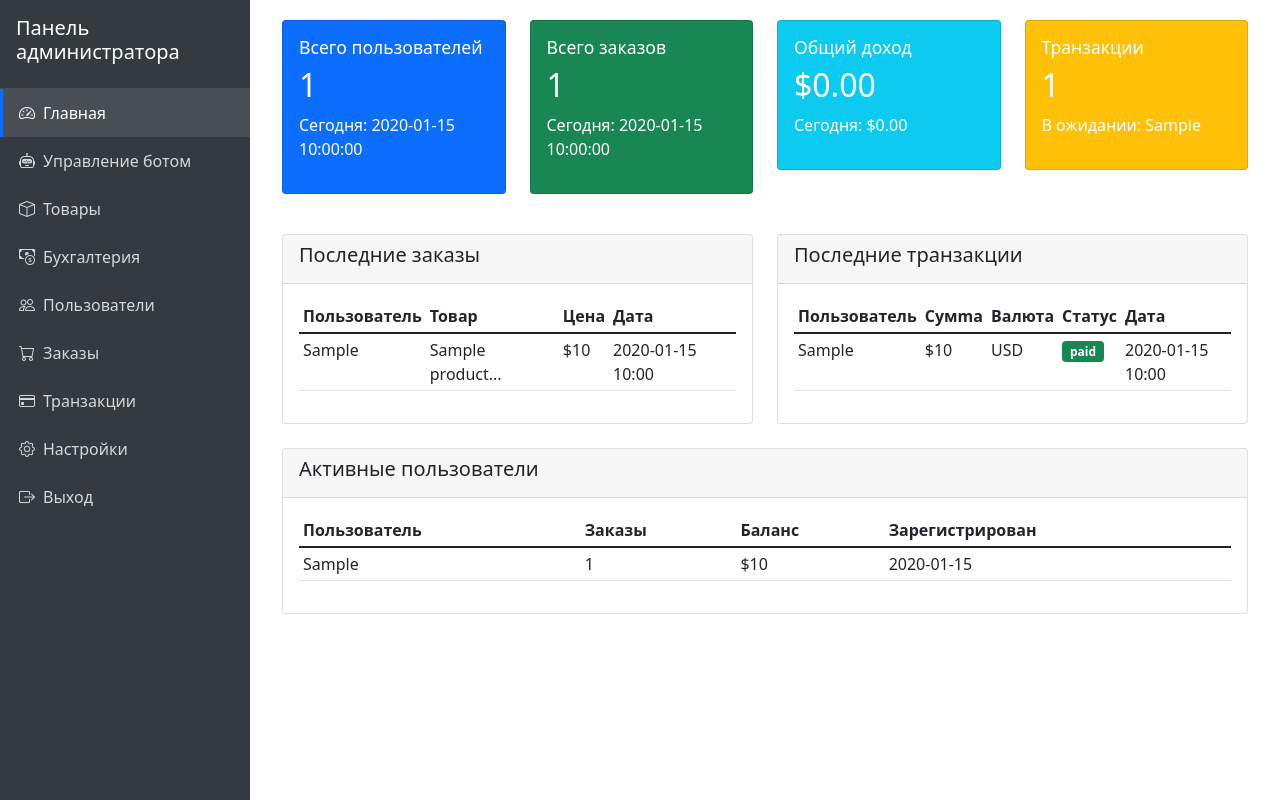
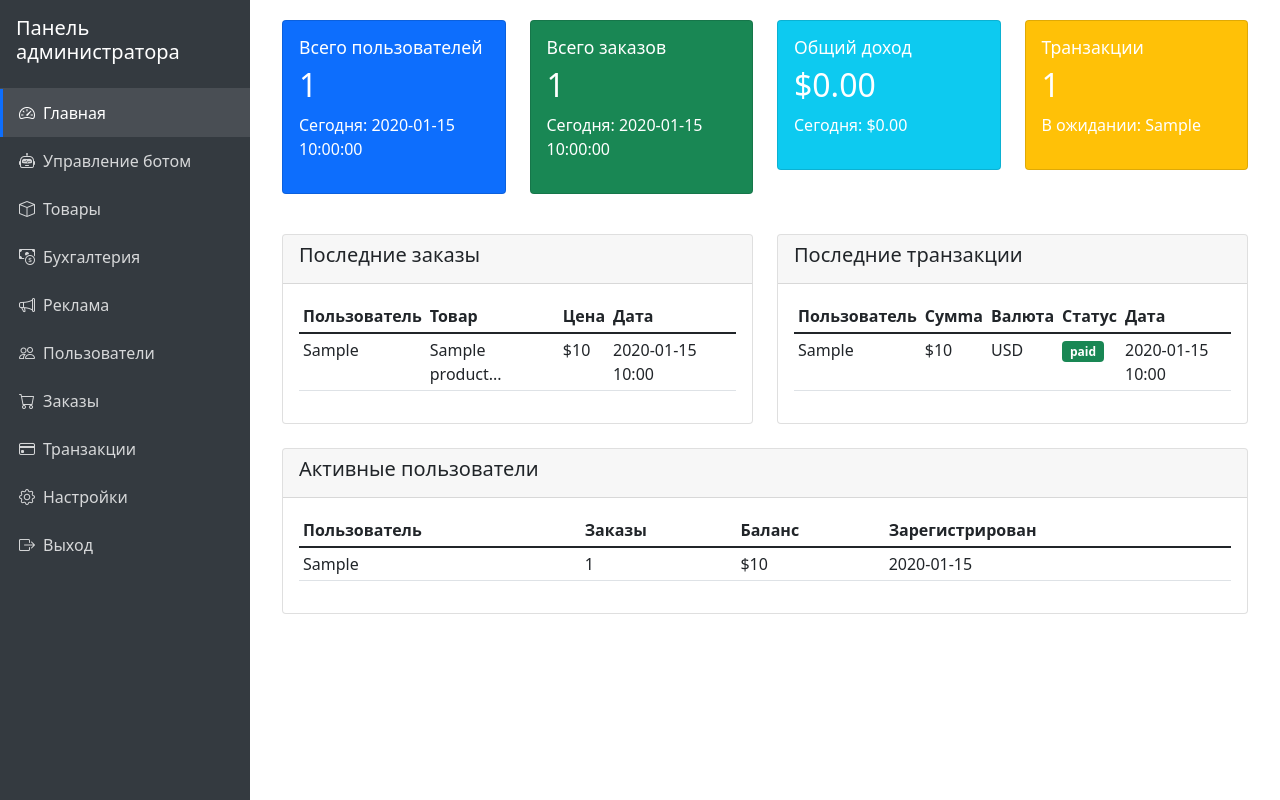
Before and after one commit to vakhotut/Webadminkrya, a Python web app: template templates/dashboard.html in a window 1280 px wide. Run offline with Jinja, Linux system fonts and the light colour scheme; the template is opened without the code that fills it: most values are stand-ins (such as "Sample title", 1, 10 or a date in 2020); some libraries are stand-ins or nearby versions.

Commit message:
Update dashboard.html

```diff
--- a/templates/dashboard.html
+++ b/templates/dashboard.html
@@ -72,6 +72,9 @@
             </a>
             <a class="nav-link" href="/admin/accounting">
                 <i class="bi bi-cash-coin me-2"></i>Бухгалтерия
+            </a>
+            <a class="nav-link" href="/admin/advertising">
+                <i class="bi bi-megaphone me-2"></i>Реклама
             </a>
             <a class="nav-link" href="/admin/users">
                 <i class="bi bi-people me-2"></i>Пользователи
@@ -243,4 +246,4 @@
 
     <script src="https://cdn.jsdelivr.net/npm/bootstrap@5.1.3/dist/js/bootstrap.bundle.min.js"></script>
 </body>
-                    </html>
+</html>
```
